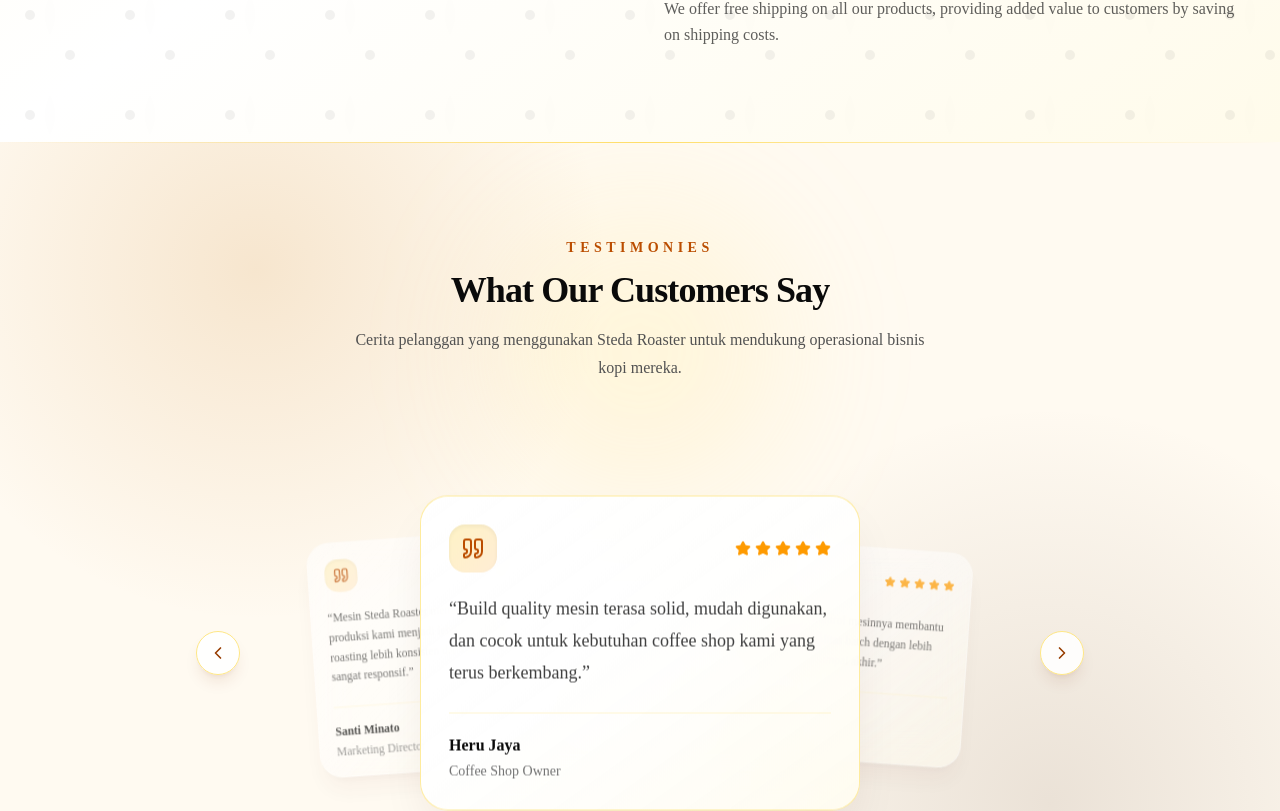
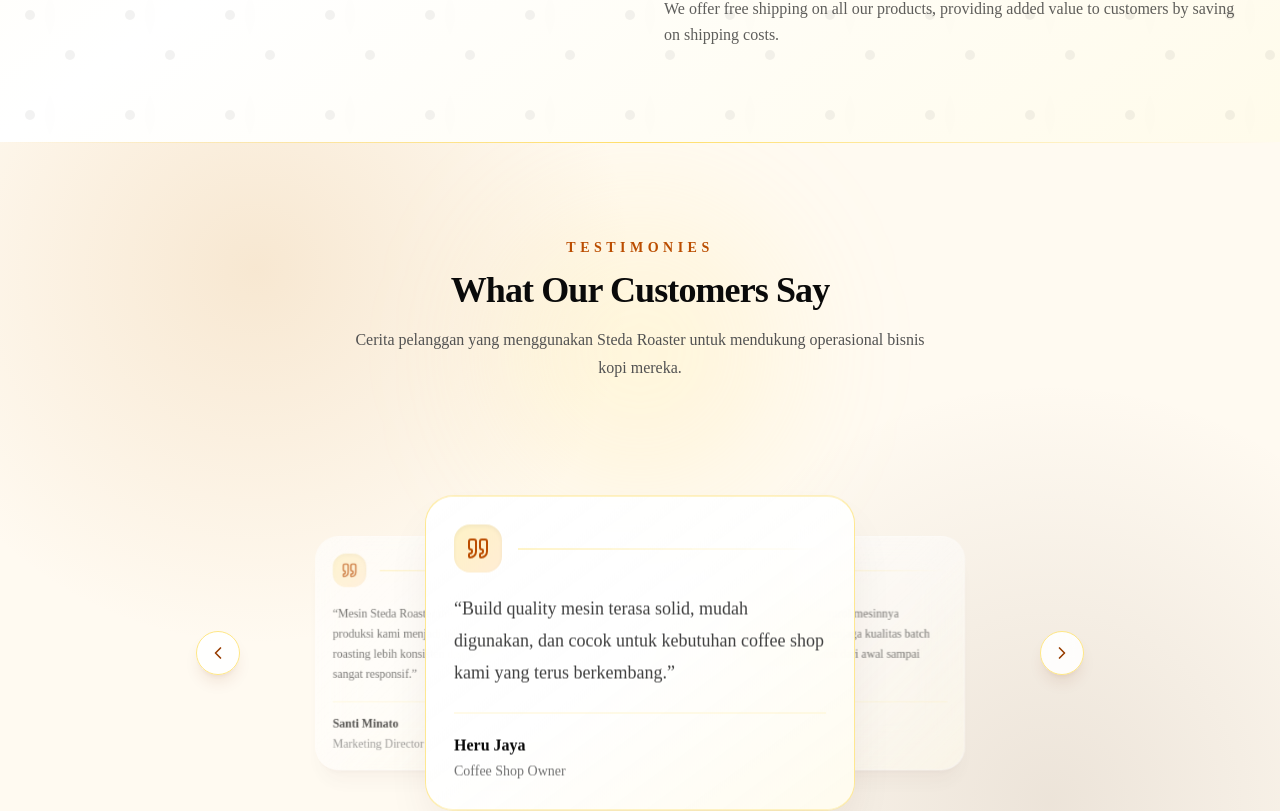
Before and after one commit to Goeter/steda_roaster, a Next.js app: page / in a window 1280 px wide. Shown: the part 2914-3725 px from the top of the page. Built offline with nearby package versions, Linux system fonts and the light colour scheme.

Commit message:
Update testimonies.tsx

```diff
--- a/components/sections/testimonies.tsx
+++ b/components/sections/testimonies.tsx
@@ -1,7 +1,7 @@
 'use client';
 
 import { useCallback, useEffect, useMemo, useState } from 'react';
-import { ChevronLeft, ChevronRight, Quote, Star } from 'lucide-react';
+import { ChevronLeft, ChevronRight, Quote } from 'lucide-react';
 import { testimonies } from '@/lib/cms-data';
 
 export function Testimonies() {
@@ -72,7 +72,7 @@ export function Testimonies() {
       onMouseEnter={() => setIsHover(true)}
       onMouseLeave={() => setIsHover(false)}
     >
-      <div className="absolute inset-0 bg-[radial-gradient(circle_at_20%_15%,rgba(217,158,83,0.22),transparent_28%),radial-gradient(circle_at_82%_78%,rgba(111,78,55,0.14),transparent_32%)]" />
+      <div className="absolute inset-0 bg-[radial-gradient(circle_at_20%_15%,rgba(217,158,83,0.20),transparent_30%),radial-gradient(circle_at_82%_78%,rgba(111,78,55,0.13),transparent_34%)]" />
       <div className="absolute left-1/2 top-16 h-72 w-72 -translate-x-1/2 rounded-full bg-amber-200/20 blur-3xl" />
       <div className="absolute inset-x-0 top-0 h-px bg-gradient-to-r from-transparent via-amber-300/70 to-transparent" />
 
@@ -93,10 +93,10 @@ export function Testimonies() {
 
         <div className="relative mx-auto mt-12 flex h-[430px] max-w-[920px] items-center justify-center overflow-visible sm:mt-14">
           <button
+            type="button"
             onClick={() => paginate(-1)}
-            className="absolute left-1 z-30 flex h-11 w-11 items-center justify-center rounded-full border border-amber-200 bg-white/90 text-amber-800 shadow-lg shadow-amber-900/10 backdrop-blur transition hover:-translate-x-0.5 hover:bg-amber-50 sm:left-4"
+            className="absolute left-1 z-30 flex h-11 w-11 items-center justify-center rounded-full border border-amber-200 bg-white/90 text-amber-800 shadow-lg shadow-amber-900/10 backdrop-blur transition duration-300 hover:-translate-x-0.5 hover:bg-amber-50 sm:left-4"
             aria-label="Previous testimony"
-            type="button"
           >
             <ChevronLeft size={20} />
           </button>
@@ -107,42 +107,39 @@ export function Testimonies() {
 
               return (
                 <button
-                  key={`${item.id}-${position}`}
+                  key={`${item.id}-${position}-${index}`}
                   type="button"
                   onClick={() => setIndex(itemIndex)}
                   aria-label={`View testimony from ${item.name}`}
                   className={[
-                    'absolute left-1/2 top-1/2 rounded-[1.75rem] border text-left backdrop-blur-xl transition-all duration-700 ease-[cubic-bezier(0.22,1,0.36,1)]',
-                    'before:pointer-events-none before:absolute before:inset-0 before:rounded-[1.75rem] before:bg-gradient-to-br before:from-white/70 before:via-white/30 before:to-amber-50/70',
+                    'absolute left-1/2 top-1/2 text-left',
+                    'rounded-[1.75rem] border backdrop-blur-xl',
+                    'transition-all duration-700 ease-[cubic-bezier(0.22,1,0.36,1)]',
+                    'will-change-transform',
+                    'before:pointer-events-none before:absolute before:inset-0 before:rounded-[1.75rem]',
+                    'before:bg-gradient-to-br before:from-white/75 before:via-white/35 before:to-amber-50/80',
+                    'hover:border-amber-300/80 hover:bg-white/90',
                     isCenter
-                      ? 'z-20 w-[min(78vw,440px)] -translate-x-1/2 -translate-y-1/2 scale-100 border-amber-200/80 bg-white/90 p-6 opacity-100 shadow-2xl shadow-amber-950/10 sm:w-[440px] sm:p-7'
-                      : 'z-10 w-[min(58vw,300px)] -translate-y-1/2 scale-[0.82] border-white/70 bg-white/55 p-5 opacity-70 shadow-xl shadow-amber-950/5 hover:opacity-90 sm:w-[300px]',
-                    position === 'left' &&
-                      '-translate-x-[92%] rotate-[-4deg] sm:-translate-x-[118%]',
-                    position === 'right' &&
-                      '-translate-x-[8%] rotate-[4deg] sm:translate-x-[18%]',
-                    position === 'center' && 'rotate-0',
+                      ? 'z-20 w-[min(76vw,430px)] -translate-x-1/2 -translate-y-1/2 scale-100 border-amber-200/90 bg-white/90 p-6 opacity-100 shadow-2xl shadow-amber-950/10 sm:w-[430px] sm:p-7'
+                      : 'z-10 w-[min(56vw,285px)] -translate-y-1/2 scale-[0.84] border-white/80 bg-white/55 p-5 opacity-70 shadow-xl shadow-amber-950/5 hover:scale-[0.87] hover:opacity-90 sm:w-[285px]',
+                    position === 'left' && '-translate-x-[94%] sm:-translate-x-[122%]',
+                    position === 'right' && '-translate-x-[6%] sm:translate-x-[22%]',
+                    position === 'center' && 'translate-x-[-50%]',
                   ].join(' ')}
                 >
                   <div className="relative">
-                    <div className="mb-5 flex items-center justify-between gap-4">
+                    <div className="mb-5 flex items-center gap-4">
                       <div
                         className={[
-                          'flex shrink-0 items-center justify-center rounded-2xl bg-gradient-to-br from-amber-100 to-orange-100 text-amber-700 shadow-inner',
+                          'flex shrink-0 items-center justify-center rounded-2xl',
+                          'bg-gradient-to-br from-amber-100 to-orange-100 text-amber-700 shadow-inner',
                           isCenter ? 'h-12 w-12' : 'h-10 w-10',
                         ].join(' ')}
                       >
                         <Quote className={isCenter ? 'h-6 w-6' : 'h-5 w-5'} />
                       </div>
 
-                      <div className="flex gap-1 text-amber-500">
-                        {Array.from({ length: 5 }).map((_, starIndex) => (
-                          <Star
-                            key={starIndex}
-                            className={isCenter ? 'h-4 w-4 fill-current' : 'h-3.5 w-3.5 fill-current'}
-                          />
-                        ))}
-                      </div>
+                      <div className="h-px flex-1 bg-gradient-to-r from-amber-200/90 to-transparent" />
                     </div>
 
                     <p
@@ -158,8 +155,8 @@ export function Testimonies() {
 
                     <div
                       className={[
-                        'mt-6 border-t border-amber-100/80 pt-5',
-                        isCenter ? '' : 'mt-5 pt-4',
+                        'border-t border-amber-100/80',
+                        isCenter ? 'mt-6 pt-5' : 'mt-5 pt-4',
                       ].join(' ')}
                     >
                       <h3
@@ -182,10 +179,10 @@ export function Testimonies() {
           </div>
 
           <button
+            type="button"
             onClick={() => paginate(1)}
-            className="absolute right-1 z-30 flex h-11 w-11 items-center justify-center rounded-full border border-amber-200 bg-white/90 text-amber-800 shadow-lg shadow-amber-900/10 backdrop-blur transition hover:translate-x-0.5 hover:bg-amber-50 sm:right-4"
+            className="absolute right-1 z-30 flex h-11 w-11 items-center justify-center rounded-full border border-amber-200 bg-white/90 text-amber-800 shadow-lg shadow-amber-900/10 backdrop-blur transition duration-300 hover:translate-x-0.5 hover:bg-amber-50 sm:right-4"
             aria-label="Next testimony"
-            type="button"
           >
             <ChevronRight size={20} />
           </button>
```
